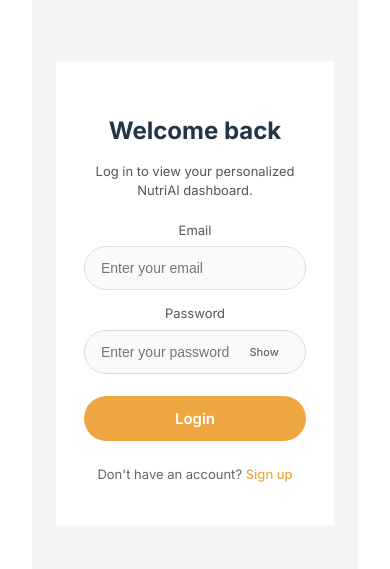
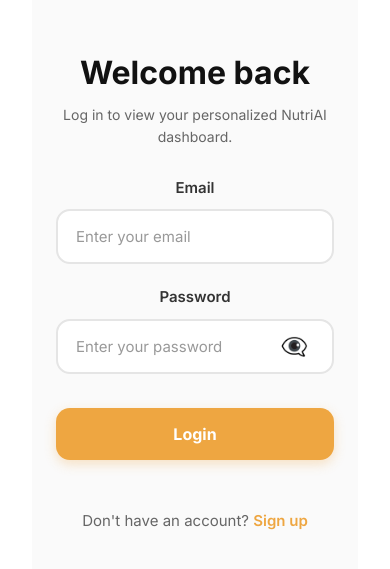
Before and after one commit to Alish28/NutriAI, a React (Vite) app in the folder nutriai/: page / in a window 390 px wide. Shown: the part 161-730 px from the top of the page. Built offline with nearby package versions, Linux system fonts and the light colour scheme.

Commit message:
Optimized login and signup UI for desktop

```diff
--- a/nutriai/src/login/login.css
+++ b/nutriai/src/login/login.css
@@ -2,110 +2,107 @@
 
 * {
   box-sizing: border-box;
+  margin: 0;
+  padding: 0;
+}
+
+body {
+  font-family: "Inter", system-ui, -apple-system, BlinkMacSystemFont, sans-serif;
 }
 
 .auth-page {
-  display: flex;
+  display: grid;
+  grid-template-columns: 1.2fr 1fr;
   min-height: 100vh;
-  font-family: "Inter", system-ui, -apple-system, BlinkMacSystemFont, sans-serif;
-  background: #f5f5f5;
+  background: #ffffff;
+  max-width: 100%;
+  margin: 0;
 }
 
-/* Left image area */
-
+/* Left image area - Takes full height */
 .auth-left {
-  flex: 1.1;
   background-image: url("https://images.unsplash.com/photo-1546069901-ba9599a7e63c?auto=format&fit=crop&w=1200&q=80");
   background-size: cover;
   background-position: center;
   position: relative;
-  display: none;
+  display: flex;
+  align-items: flex-end;
+  padding: 60px;
 }
 
 .auth-overlay {
-  position: absolute;
-  inset: 0;
-  background: linear-gradient(to bottom right, rgba(0, 0, 0, 0.35), rgba(0, 0, 0, 0.55));
   color: #fff;
-  padding: 32px;
-  display: flex;
-  flex-direction: column;
-  justify-content: space-between;
+  max-width: 500px;
+  text-shadow: 0 2px 4px rgba(0, 0, 0, 0.3);
 }
 
 .auth-overlay h1 {
-  font-size: 28px;
-  letter-spacing: -0.5px;
+  font-size: 48px;
+  font-weight: 700;
+  margin-bottom: 16px;
+  letter-spacing: -1px;
 }
 
 .auth-overlay p {
-  max-width: 260px;
-  font-size: 14px;
-  line-height: 1.5;
+  font-size: 20px;
+  line-height: 1.6;
+  opacity: 0.95;
 }
 
-/* Right side card */
-
+/* Right side - Form area */
 .auth-right {
-  flex: 1;
   display: flex;
+  align-items: center;
   justify-content: center;
-  align-items: center;
-  padding: 32px 24px;
+  padding: 60px;
+  background: #fafafa;
 }
 
 .auth-card {
   width: 100%;
-  max-width: 420px;
-  background: #ffffff;
-  border-radius: 24px;
-  padding: 32px 28px 28px;
-  box-shadow: 0 18px 45px rgba(15, 23, 42, 0.12);
-}
-
-.signup-card {
-  max-width: 460px;
+  max-width: 560px;
 }
 
 .auth-heading {
-  font-size: 24px;
-  margin-bottom: 4px;
+  font-size: 40px;
+  margin-bottom: 12px;
+  font-weight: 700;
+  color: #111;
+  line-height: 1.2;
 }
 
 .auth-heading.center {
   text-align: center;
 }
 
-.auth-title {
-  font-size: 20px;
-  margin-top: 8px;
-}
-
 .auth-subtext {
-  font-size: 13px;
-  color: #555;
-  margin-bottom: 20px;
+  font-size: 16px;
+  color: #666;
+  margin-bottom: 40px;
+  line-height: 1.6;
 }
 
 .auth-subtext.center {
   text-align: center;
 }
 
+/* Form styling */
 .form {
   display: flex;
   flex-direction: column;
-  gap: 14px;
+  gap: 24px;
 }
 
 .input-group {
   display: flex;
   flex-direction: column;
-  gap: 6px;
-  font-size: 13px;
+  gap: 10px;
 }
 
 .input-group label {
-  color: #555;
+  font-size: 15px;
+  font-weight: 600;
+  color: #333;
 }
 
 .input-pill {
@@ -116,100 +113,171 @@
 
 .input-pill input {
   width: 100%;
-  padding: 13px 16px;
-  border-radius: 999px;
-  border: 1px solid #ddd;
-  background: #fafafa;
-  font-size: 14px;
+  padding: 18px 22px;
+  border-radius: 14px;
+  border: 2px solid #e5e5e5;
+  background: #ffffff;
+  font-size: 16px;
   outline: none;
+  transition: all 0.2s ease;
+  font-family: inherit;
+}
+
+.input-pill input::placeholder {
+  color: #999;
 }
 
 .input-pill input:focus {
-  border-color: #f0a73d;
-  background: #fffdf7;
-  box-shadow: 0 0 0 1px rgba(240, 167, 61, 0.2);
+  border-color: #eea641;
+  background: #ffffff;
+  box-shadow: 0 0 0 4px rgba(238, 166, 65, 0.1);
 }
 
 .eye {
   position: absolute;
-  right: 14px;
+  right: 18px;
   border: none;
   background: transparent;
-  font-size: 11px;
+  font-size: 22px;
   cursor: pointer;
-  color: #666;
+  padding: 8px;
+  display: flex;
+  align-items: center;
+  justify-content: center;
+  transition: transform 0.2s ease;
 }
 
-/* Buttons & links */
+.eye:hover {
+  transform: scale(1.1);
+}
 
+/* Button styling */
 .primary {
   margin-top: 8px;
   background: #eea641;
   border: none;
   color: #fff;
-  padding: 13px 16px;
-  border-radius: 999px;
+  padding: 18px 28px;
+  border-radius: 14px;
   cursor: pointer;
-  font-weight: 600;
-  font-size: 15px;
+  font-weight: 700;
+  font-size: 17px;
   width: 100%;
-  transition: background 0.15s ease;
+  transition: all 0.2s ease;
+  box-shadow: 0 4px 12px rgba(238, 166, 65, 0.3);
 }
 
 .primary:hover {
   background: #d99536;
+  transform: translateY(-2px);
+  box-shadow: 0 6px 16px rgba(238, 166, 65, 0.4);
 }
 
-.primary-wide {
-  margin-top: 16px;
+.primary:active {
+  transform: translateY(0);
 }
 
 .link-btn {
   border: none;
   background: none;
   color: #eea641;
-  font-size: 13px;
-  font-weight: 500;
+  font-size: 15px;
+  font-weight: 600;
   cursor: pointer;
   padding: 0;
+  text-decoration: none;
+  transition: color 0.2s ease;
+}
+
+.link-btn:hover {
+  color: #d99536;
+  text-decoration: underline;
 }
 
 .auth-footer {
-  margin-top: 10px;
-  font-size: 13px;
+  margin-top: 28px;
+  font-size: 15px;
   color: #666;
-}
-
-.auth-footer.center {
   text-align: center;
 }
 
-/* Checkboxes on signup */
-
+/* Checkbox styling */
 .checkbox-row {
   display: flex;
   align-items: center;
-  gap: 8px;
-  font-size: 13px;
+  gap: 12px;
+  font-size: 15px;
   color: #555;
+  cursor: pointer;
 }
 
 .checkbox-row input {
-  width: 16px;
-  height: 16px;
+  width: 20px;
+  height: 20px;
+  cursor: pointer;
+  accent-color: #eea641;
 }
 
-/* Responsive */
-
-@media (min-width: 900px) {
-  .auth-left {
-    display: block;
+/* Responsive Design */
+@media (max-width: 1400px) {
+  .auth-page {
+    grid-template-columns: 1fr 1fr;
   }
 }
 
-@media (max-width: 600px) {
-  .auth-card {
-    border-radius: 0;
-    box-shadow: none;
+@media (max-width: 1200px) {
+  .auth-page {
+    grid-template-columns: 45% 55%;
+  }
+
+  .auth-overlay h1 {
+    font-size: 40px;
+  }
+
+  .auth-overlay p {
+    font-size: 18px;
   }
 }
+
+@media (max-width: 968px) {
+  .auth-page {
+    grid-template-columns: 1fr;
+  }
+
+  .auth-left {
+    display: none;
+  }
+
+  .auth-right {
+    padding: 40px;
+  }
+}
+
+@media (max-width: 640px) {
+  .auth-right {
+    padding: 24px;
+  }
+
+  .auth-card {
+    max-width: 100%;
+  }
+
+  .auth-heading {
+    font-size: 32px;
+  }
+
+  .auth-subtext {
+    font-size: 14px;
+    margin-bottom: 32px;
+  }
+
+  .input-pill input {
+    padding: 16px 18px;
+    font-size: 15px;
+  }
+
+  .primary {
+    padding: 16px 24px;
+    font-size: 16px;
+  }
+}
--- a/nutriai/src/login/login.jsx
+++ b/nutriai/src/login/login.jsx
@@ -60,7 +60,7 @@
                   className="eye"
                   onClick={() => setShow((s) => !s)}
                 >
-                  {show ? "Hide" : "Show"}
+                  {show ? "👁️" : "👁️‍🗨️"}
                 </button>
               </div>
             </div>
--- a/nutriai/src/signup/signup.css
+++ b/nutriai/src/signup/signup.css
@@ -1,167 +1,308 @@
-/* Desktop‑first signup page */
+@import url("https://fonts.googleapis.com/css2?family=Inter:wght@400;500;600;700&display=swap");
 
-.signup-page {
-  min-height: 100vh;
-  display: flex;
-  justify-content: center;
-  align-items: center;
-  background: #f5f5f5;
+* {
+  box-sizing: border-box;
+  margin: 0;
+  padding: 0;
+}
+
+body {
   font-family: "Inter", system-ui, -apple-system, BlinkMacSystemFont, sans-serif;
 }
 
-.signup-card {
-  width: 520px;
+.auth-page {
+  display: grid;
+  grid-template-columns: 1.2fr 1fr;
+  min-height: 100vh;
   background: #ffffff;
-  border-radius: 28px;
-  box-shadow: 0 20px 60px rgba(15, 23, 42, 0.12);
-  padding: 32px 40px 28px;
+  max-width: 100%;
+  margin: 0;
 }
 
-.signup-heading {
-  font-size: 26px;
-  text-align: center;
-  margin-bottom: 4px;
+/* Left image area */
+.auth-left {
+  background-image: url("https://images.unsplash.com/photo-1546069901-ba9599a7e63c?auto=format&fit=crop&w=1200&q=80");
+  background-size: cover;
+  background-position: center;
+  position: relative;
+  display: flex;
+  align-items: flex-end;
+  padding: 60px;
 }
 
-.signup-subtitle-main {
+.auth-overlay {
+  color: #fff;
+  max-width: 500px;
+  text-shadow: 0 2px 4px rgba(0, 0, 0, 0.3);
+}
+
+.auth-overlay h1 {
+  font-size: 48px;
+  font-weight: 700;
+  margin-bottom: 16px;
+  letter-spacing: -1px;
+}
+
+.auth-overlay p {
+  font-size: 20px;
+  line-height: 1.6;
+  opacity: 0.95;
+}
+
+/* Right side - Form area */
+.auth-right {
+  display: flex;
+  align-items: center;
+  justify-content: center;
+  padding: 60px;
+  background: #fafafa;
+  overflow-y: auto;
+}
+
+.auth-card {
+  width: 100%;
+  max-width: 600px;
+}
+
+.signup-card {
+  max-width: 600px;
+}
+
+.auth-heading {
+  font-size: 40px;
+  margin-bottom: 12px;
+  font-weight: 700;
+  color: #111;
+  line-height: 1.2;
+}
+
+.auth-heading.center {
+  text-align: center;
+}
+
+.auth-title {
+  font-size: 24px;
+  font-weight: 600;
+  margin-top: 24px;
+  margin-bottom: 8px;
+  color: #111;
+}
+
+.auth-subtext {
+  font-size: 16px;
+  color: #666;
+  margin-bottom: 36px;
+  line-height: 1.6;
+}
+
+.auth-subtext.center {
+  text-align: center;
+}
+
+/* Form styling */
+.form {
+  display: flex;
+  flex-direction: column;
+  gap: 22px;
+}
+
+.input-group {
+  display: flex;
+  flex-direction: column;
+  gap: 10px;
+}
+
+.input-group label {
+  font-size: 15px;
+  font-weight: 600;
+  color: #333;
+}
+
+.input-pill {
+  position: relative;
+  display: flex;
+  align-items: center;
+}
+
+.input-pill input {
+  width: 100%;
+  padding: 18px 22px;
+  border-radius: 14px;
+  border: 2px solid #e5e5e5;
+  background: #ffffff;
+  font-size: 16px;
+  outline: none;
+  transition: all 0.2s ease;
+  font-family: inherit;
+}
+
+.input-pill input::placeholder {
+  color: #999;
+}
+
+.input-pill input:focus {
+  border-color: #eea641;
+  background: #ffffff;
+  box-shadow: 0 0 0 4px rgba(238, 166, 65, 0.1);
+}
+
+.eye {
+  position: absolute;
+  right: 18px;
+  border: none;
+  background: transparent;
   font-size: 22px;
-  font-weight: 600;
-  text-align: left;
+  cursor: pointer;
+  padding: 8px;
+  display: flex;
+  align-items: center;
+  justify-content: center;
+  transition: transform 0.2s ease;
+}
+
+.eye:hover {
+  transform: scale(1.1);
+}
+
+/* Checkbox styling */
+.checkbox-row {
+  display: flex;
+  align-items: center;
+  gap: 12px;
+  font-size: 15px;
+  color: #555;
+  cursor: pointer;
+}
+
+.checkbox-row input {
+  width: 20px;
+  height: 20px;
+  cursor: pointer;
+  accent-color: #eea641;
+}
+
+/* Button styling */
+.primary {
+  margin-top: 12px;
+  background: #eea641;
+  border: none;
+  color: #fff;
+  padding: 18px 28px;
+  border-radius: 14px;
+  cursor: pointer;
+  font-weight: 700;
+  font-size: 17px;
+  width: 100%;
+  transition: all 0.2s ease;
+  box-shadow: 0 4px 12px rgba(238, 166, 65, 0.3);
+}
+
+.primary:hover {
+  background: #d99536;
+  transform: translateY(-2px);
+  box-shadow: 0 6px 16px rgba(238, 166, 65, 0.4);
+}
+
+.primary:active {
+  transform: translateY(0);
+}
+
+.primary-wide {
   margin-top: 16px;
 }
 
-.signup-subtitle-text {
-  font-size: 14px;
-  color: #555;
-  margin-bottom: 20px;
-  max-width: 360px;
+.link-btn {
+  border: none;
+  background: none;
+  color: #eea641;
+  font-size: 15px;
+  font-weight: 600;
+  cursor: pointer;
+  padding: 0;
+  text-decoration: none;
+  transition: color 0.2s ease;
 }
 
-.signup-title-row {
+.link-btn:hover {
+  color: #d99536;
+  text-decoration: underline;
+}
+
+.auth-footer {
+  margin-top: 28px;
+  font-size: 15px;
+  color: #666;
   text-align: center;
 }
 
-.signup-form {
-  display: flex;
-  flex-direction: column;
-  gap: 14px;
+.auth-footer.center {
+  text-align: center;
 }
 
-.signup-field {
-  display: flex;
-  flex-direction: column;
-  gap: 6px;
-  font-size: 13px;
+/* Responsive Design */
+@media (max-width: 1400px) {
+  .auth-page {
+    grid-template-columns: 1fr 1fr;
+  }
 }
 
-.signup-field label {
-  color: #555;
+@media (max-width: 1200px) {
+  .auth-page {
+    grid-template-columns: 45% 55%;
   }
 
-.signup-input-wrap {
-  position: relative;
+  .auth-overlay h1 {
+    font-size: 40px;
   }
 
-.signup-input {
-  width: 100%;
-  padding: 13px 18px;
-  border-radius: 999px;
-  border: 1px solid #ddd;
-  background: #fafafa;
-  font-size: 14px;
-  outline: none;
+  .auth-overlay p {
+    font-size: 18px;
+  }
 }
 
-.signup-input:focus {
-  border-color: #f0a73d;
-  background: #fffdf7;
-  box-shadow: 0 0 0 1px rgba(240, 167, 61, 0.16);
+@media (max-width: 968px) {
+  .auth-page {
+    grid-template-columns: 1fr;
   }
 
-.signup-eye-btn {
-  position: absolute;
-  right: 14px;
-  top: 50%;
-  transform: translateY(-50%);
-  border: none;
-  background: none;
-  cursor: pointer;
-  font-size: 13px;
-  color: #666;
+  .auth-left {
+    display: none;
   }
 
-/* Checkboxes */
-
-.signup-checkbox-row {
-  display: flex;
-  align-items: center;
-  gap: 8px;
-  font-size: 13px;
-  color: #555;
-  margin-top: 4px;
-}
-
-.signup-checkbox-row input {
-  width: 16px;
-  height: 16px;
-}
-
-/* Primary button */
-
-.signup-primary-btn {
-  margin-top: 18px;
-  width: 100%;
-  padding: 13px 16px;
-  border-radius: 999px;
-  border: none;
-  background: #eea641;
-  color: #ffffff;
-  font-weight: 600;
-  font-size: 15px;
-  cursor: pointer;
-  transition: background 0.15s ease;
-}
-
-.signup-primary-btn:hover {
-  background: #d99536;
-}
-
-/* Footer link */
-
-.signup-footer {
-  margin-top: 12px;
-  text-align: center;
-  font-size: 13px;
-  color: #666;
-}
-
-.signup-footer-btn {
-  border: none;
-  background: none;
-  color: #eea641;
-  font-weight: 500;
-  cursor: pointer;
-  padding: 0;
-}
-
-/* Slightly tighter on smaller laptops */
-
-@media (max-width: 900px) {
-  .signup-card {
-    width: 460px;
-    padding: 28px 30px 24px;
+  .auth-right {
+    padding: 40px;
   }
 }
 
 @media (max-width: 640px) {
-  .signup-page {
-    padding: 16px;
-    align-items: flex-start;
+  .auth-right {
+    padding: 24px;
   }
 
-  .signup-card {
-    width: 100%;
-    border-radius: 20px;
-    box-shadow: 0 10px 30px rgba(15, 23, 42, 0.12);
+  .auth-card {
+    max-width: 100%;
+  }
+
+  .auth-heading {
+    font-size: 32px;
+  }
+
+  .auth-title {
+    font-size: 20px;
+  }
+
+  .auth-subtext {
+    font-size: 14px;
+    margin-bottom: 28px;
+  }
+
+  .input-pill input {
+    padding: 16px 18px;
+    font-size: 15px;
+  }
+
+  .primary {
+    padding: 16px 24px;
+    font-size: 16px;
   }
 }
--- a/nutriai/src/signup/signup.jsx
+++ b/nutriai/src/signup/signup.jsx
@@ -115,7 +115,7 @@
                   className="eye"
                   onClick={() => setShow((s) => !s)}
                 >
-                  {show ? "Hide" : "Show"}
+                  {show ? "👁️" : "👁️‍🗨️"}
                 </button>
               </div>
             </div>
```
Lines whose indentation alone changed are shown as unchanged.
